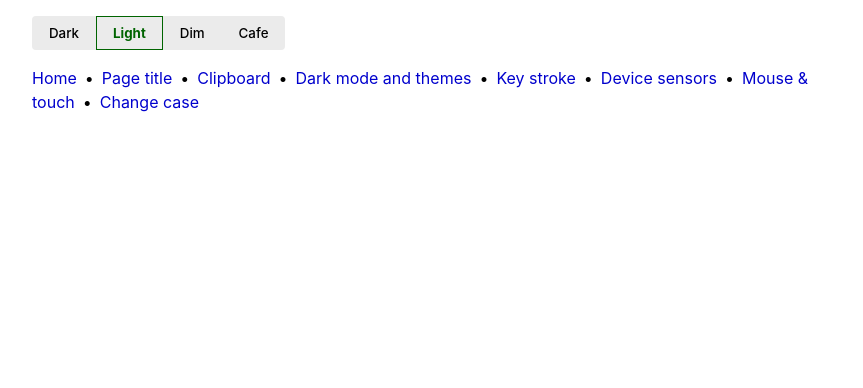
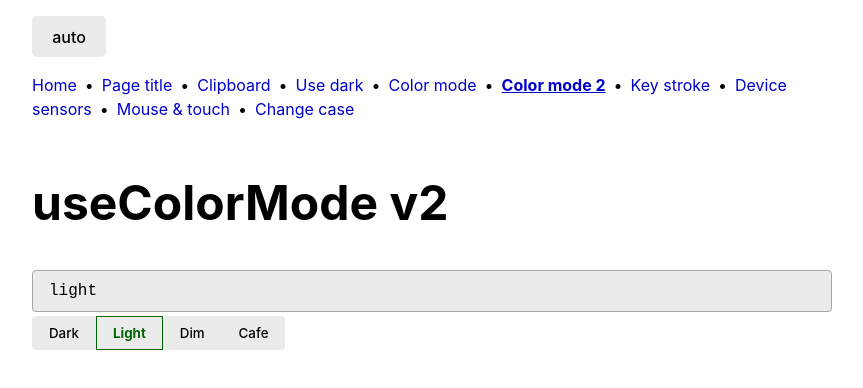
Before and after one commit to YonatanKof/vue-use, a Vue app: page /use-color-mode-2 in a window 1280 px wide. Shown: the top 388 px of the page, without its empty margins (208-1071 px from the left). Built offline with nearby package versions, Linux system fonts and the light colour scheme.

Commit message:
Add colorMode dark Mode examples

```diff
--- a/src/App.vue
+++ b/src/App.vue
@@ -1,10 +1,12 @@
 <script setup>
-import Colors from './components/useDarkColorMode.vue';
+import Colors from './components/useColorMode.vue';
 const theseLinks = [
 	{ to: '/', title: 'Home' },
 	{ to: '/use-title', title: 'Page title' },
 	{ to: '/use-clipboard', title: 'Clipboard' },
-	{ to: '/use-dark-color-mode', title: 'Dark mode and themes' },
+	{ to: '/use-dark', title: 'Use dark' },
+	{ to: '/use-color-mode', title: 'Color mode' },
+	{ to: '/use-color-mode-2', title: 'Color mode 2' },
 	{ to: '/on-key-stroke', title: 'Key stroke' },
 	{ to: '/use-device-sensors', title: 'Device sensors' },
 	{ to: '/use-mouse-and-touch', title: 'Mouse & touch' },
--- /dev/null
+++ b/src/components/useColorMode.vue
@@ -0,0 +1,48 @@
+<script setup lang="ts">
+import { watchEffect } from 'vue'
+import { useColorMode, useCycleList } from "@vueuse/core";
+
+const colorMode = useColorMode({
+	emitAuto: true,
+	modes: {
+		dim: "dim",
+		cafe: "cafe",
+	},
+	attribute: "theme",
+});
+const { state, next } = useCycleList(['auto', 'dark', 'light', 'cafe', 'dim'], { initialValue: colorMode.value })
+
+watchEffect(() => colorMode.value = state.value as any)
+</script>
+
+<template>
+	<div>
+		<button @click="next()">
+			<i v-if="state === 'auto'" />
+			<i v-if="state === 'dark'" />
+			<i v-if="state === 'light'" />
+			<i v-if="state === 'cafe'" />
+			<i v-if="state === 'dim'" />
+			<span>{{ state }}</span>
+		</button>
+	</div>
+</template>
+<style lang="scss">
+.group-buttons {
+	button {
+		font-size: smaller;
+		border-radius: 0;
+		&:first-child {
+			border-radius: var(--border-radius) 0 0 var(--border-radius);
+		}
+		&:last-child {
+			border-radius: 0 var(--border-radius) var(--border-radius) 0;
+		}
+	}
+}
+.active {
+	color: var(--color-success);
+	font-weight: bold;
+	border-color: var(--color-success);
+}
+</style>
--- a/src/components/useDarkColorMode.vue
+++ b/src/components/useColorMode2.vue
@@ -1,21 +1,22 @@
-<script setup>
-import { useDark, useToggle, useColorMode } from "@vueuse/core";
-const isDark = useDark(); // true or false
+<script setup lang="ts">
+import { useColorMode } from "@vueuse/core";
+
 const colorMode = useColorMode({
+	// Uncomment if you'de like to use auto
+	// emitAuto: true,
 	modes: {
 		dim: "dim",
 		cafe: "cafe",
 	},
 	attribute: "theme",
-}); // 'light' or 'dark'
-const toggleDark = useToggle(isDark);
-const tryMe = true;
+});
 </script>
 
 <template>
 	<div>
-		<!-- <pre>{{ colorMode }}</pre> -->
+		<pre>{{ colorMode }}</pre>
 		<span class="group-buttons">
+			<!-- <button :class="{ active: colorMode === 'auto' }" @click="colorMode = 'auto'">System</button> -->
 			<button :class="{ active: colorMode === 'dark' }" @click="colorMode = 'dark'">Dark</button>
 			<button :class="{ active: colorMode === 'light' }" @click="colorMode = 'light'">Light</button>
 			<button :class="{ active: colorMode === 'dim' }" @click="colorMode = 'dim'">Dim</button>
--- a/src/components/useDark.vue
+++ b/src/components/useDark.vue
@@ -1,6 +1,5 @@
 <script setup>
 import { useDark, useToggle } from "@vueuse/core";
-
 const isDark = useDark();
 const toggleDark = useToggle(isDark);
 </script>
--- a/src/router.js
+++ b/src/router.js
@@ -7,12 +7,13 @@ const router = createRouter({
 		{ path: "/", name: "index", component: () => import("./views/index.vue") },
 		{ path: "/use-title", name: "use-title", component: () => import("./views/use-title.vue") },
 		{ path: "/use-clipboard", name: "use-clipboard", component: () => import("./views/use-clipboard.vue") },
-		{ path: "/use-dark-color-mode", name: "use-dark-color-mode", component: () => import("./views/use-dark-color-mode.vue") },
+		{ path: "/use-dark", name: "use-dark", component: () => import("./views/use-dark.vue") },
+		{ path: "/use-color-mode", name: "use-color-mode", component: () => import("./views/use-color-mode.vue") },
+		{ path: "/use-color-mode-2", name: "use-color-mode-2", component: () => import("./views/use-color-mode-2.vue") },
 		{ path: "/use-device-sensors", name: "use-device-sensors", component: () => import("./views/use-device-sensors.vue") },
 		{ path: "/use-mouse-and-touch", name: "use-mouse-and-touch", component: () => import("./views/use-mouse-and-touch.vue") },
 		{ path: "/on-key-stroke", name: "on-key-stroke", component: () => import("./views/on-key-stroke.vue") },
 		{ path: "/use-change-case", name: "use-change-case", component: () => import("./views/use-change-case.vue") },
-		// { path: "/recipes/:id", name: "single-recipe", component: () => import("./views/_uid.vue") },
 	],
 });
 
--- /dev/null
+++ b/src/views/use-color-mode-2.vue
@@ -0,0 +1,7 @@
+<script setup>
+import useColorMode2 from "../components/useColorMode2.vue";
+</script>
+<template>
+    <h1>useColorMode v2</h1>
+	<useColorMode2 />
+</template>
--- /dev/null
+++ b/src/views/use-color-mode.vue
@@ -0,0 +1,7 @@
+<script setup>
+import useColorMode from "../components/useColorMode.vue";
+</script>
+<template>
+    <h1>useColorMode</h1>
+	<useColorMode />
+</template>
--- a/src/views/use-dark-color-mode.vue
+++ /dev/null
@@ -1,7 +0,0 @@
-<script setup>
-import useDarkColorMode from "../components/useDarkColorMode.vue";
-</script>
-<template>
-    <h1>useDark, useColorMode and useToggle</h1>
-	<useDarkColorMode />
-</template>
--- /dev/null
+++ b/src/views/use-dark.vue
@@ -0,0 +1,7 @@
+<script setup>
+import useDark from "../components/useDark.vue";
+</script>
+<template>
+    <h1>useDark</h1>
+	<useDark />
+</template>
```
